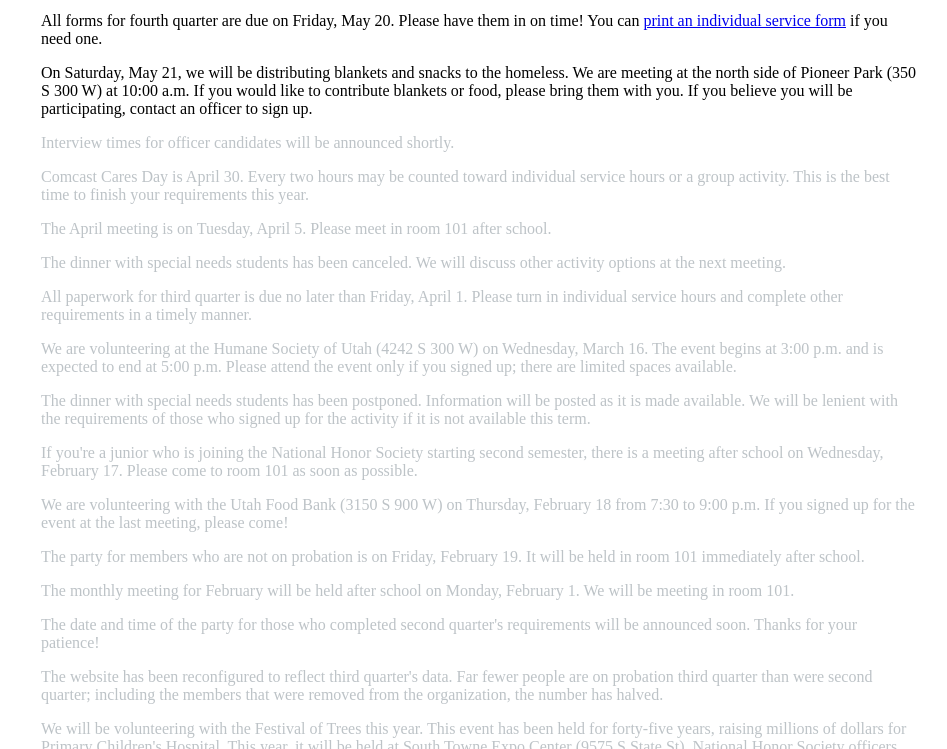
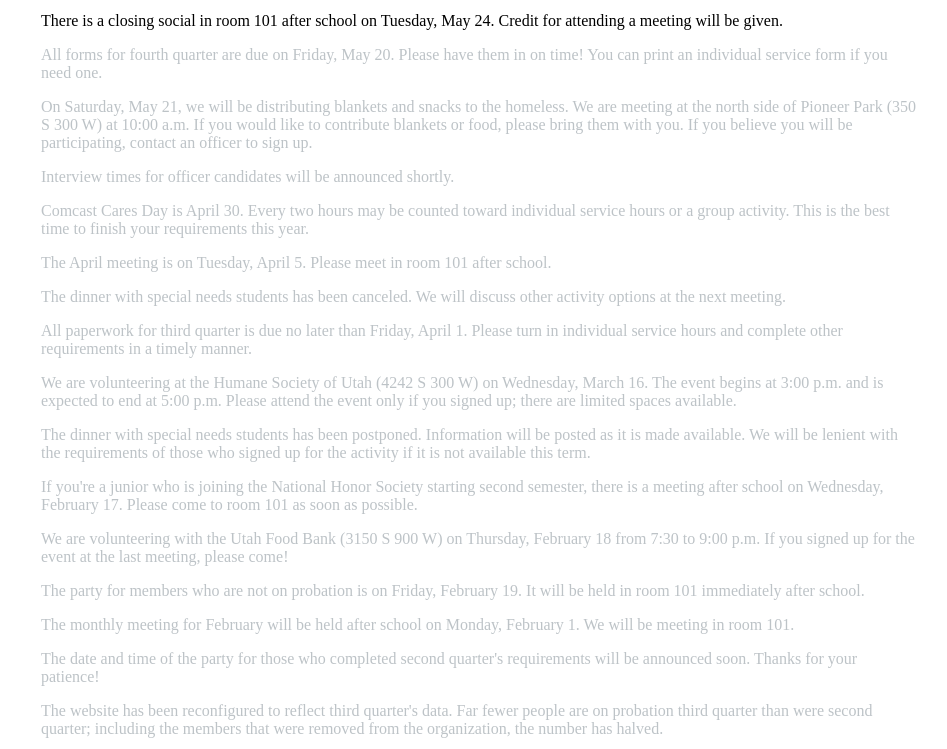
Before and after one commit to CottonwoodNHS/cottonwoodnhs.github.io, a plain HTML site: page i/index.html in a window 1280 px wide. Shown: the part 51-800 px from the top of the page, without its empty margins (161-1108 px from the left). Drawn offline with Linux system fonts and the light colour scheme.

Commit message:
Update index.html

```diff
--- a/i/index.html
+++ b/i/index.html
@@ -32,8 +32,9 @@
   <body>
     <div id = "content">
       <h1>Information</h1>
-      <p class = "bodyp">All forms for fourth quarter are due on Friday, May 20. Please have them in on time! You can <a href = "http://www.cottonwoodnhs.org/service.pdf">print an individual service form</a> if you need one.</p>
-      <p class = "bodyp">On Saturday, May 21, we will be distributing blankets and snacks to the homeless. We are meeting at the north side of Pioneer Park (350 S 300 W) at 10:00 a.m. If you would like to contribute blankets or food, please bring them with you. If you believe you will be participating, contact an officer to sign up.</p>
+      <p class = "bodyp">There is a closing social in room 101 after school on Tuesday, May 24. Credit for attending a meeting will be given.</p>
+      <p class = "bodyo">All forms for fourth quarter are due on Friday, May 20. Please have them in on time! You can print an individual service form if you need one.</p>
+      <p class = "bodyo">On Saturday, May 21, we will be distributing blankets and snacks to the homeless. We are meeting at the north side of Pioneer Park (350 S 300 W) at 10:00 a.m. If you would like to contribute blankets or food, please bring them with you. If you believe you will be participating, contact an officer to sign up.</p>
       <p class = "bodyo">Interview times for officer candidates will be announced shortly.</p>
       <p class = "bodyo">Comcast Cares Day is April 30. Every two hours may be counted toward individual service hours or a group activity. This is the best time to finish your requirements this year.</p>
       <p class = "bodyo">The April meeting is on Tuesday, April 5. Please meet in room 101 after school.</p>
```
